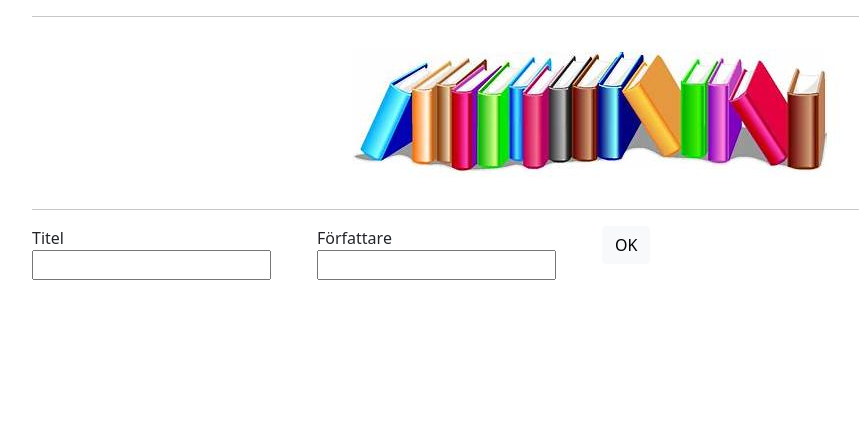
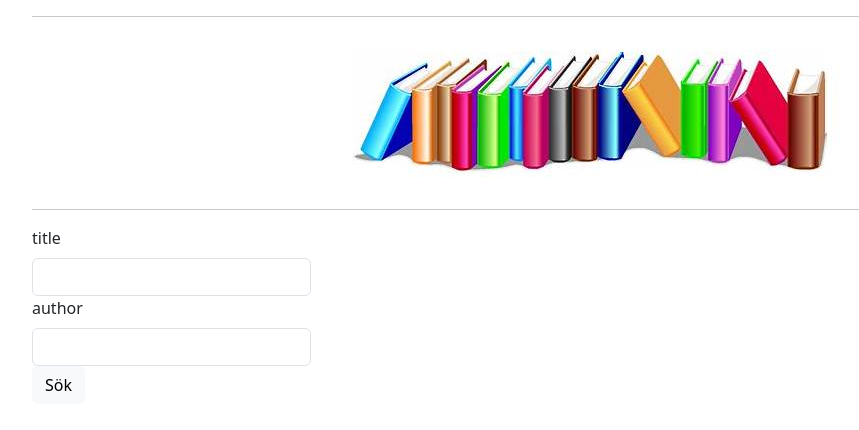
Before and after one commit to vahtras/bib, a Flask app: page / in a window 1280 px wide. Shown: the top 430 px of the page, without its empty margins (50-909 px from the left). Run offline with Flask 3, Linux system fonts and the light colour scheme; some libraries are stand-ins or nearby versions.

Commit message:
better wtf and bootstrap form

```diff
--- a/app/__init__.py
+++ b/app/__init__.py
@@ -20,8 +20,8 @@ app = flask.Flask(__name__)
 app.config.from_object(Config)
 
 class SearchForm(FlaskForm):
-    title = StringField('Titel', validators=[])
-    author = StringField('Författare', validators=[])
+    title = StringField('title', validators=[])
+    author = StringField('author', validators=[])
     submit = SubmitField()
 
 @app.route('/', methods=['GET', 'POST'])
--- a/app/templates/base.html
+++ b/app/templates/base.html
@@ -4,7 +4,7 @@
   <head>
     <title>{{ title }}</title>
     <meta name="viewport" content="width=device-width, initial-scale=1.0">
-    <link href="https://cdn.jsdelivr.net/npm/bootstrap@5.0.1/dist/css/bootstrap.min.css" rel="stylesheet" integrity="sha384-+0n0xVW2eSR5OomGNYDnhzAbDsOXxcvSN1TPprVMTNDbiYZCxYbOOl7+AMvyTG2x" crossorigin="anonymous">
+    <link href="https://cdn.jsdelivr.net/npm/bootstrap@5.3.2/dist/css/bootstrap.min.css" rel="stylesheet" integrity="sha384-T3c6CoIi6uLrA9TneNEoa7RxnatzjcDSCmG1MXxSR1GAsXEV/Dwwykc2MPK8M2HN" crossorigin="anonymous">
     <link rel="stylesheet" type="text/css" href="https://cdn.datatables.net/1.10.25/css/dataTables.bootstrap5.css">
   </head>
 
@@ -13,14 +13,15 @@
       <h2>{{ title }}</h2>
       {% block content %}
       <hr>
-    <div class="col-md-12">
+    <div class="row">
         <center>
-        <img class="img-responsive" src="/static/th-2240798387.jpeg" >
+        <img class="img-fluid" src="/static/th-2240798387.jpeg" >
         </center>
     </div>
       <hr>
       {% endblock %}
     </div>
+    <script src="https://cdn.jsdelivr.net/npm/bootstrap@5.3.2/dist/js/bootstrap.bundle.min.js" integrity="sha384-C6RzsynM9kWDrMNeT87bh95OGNyZPhcTNXj1NW7RuBCsyN/o0jlpcV8Qyq46cDfL" crossorigin="anonymous"></script>
     <script type="text/javascript" charset="utf8" src="https://code.jquery.com/jquery-3.6.0.min.js"></script>
     <script type="text/javascript" charset="utf8" src="https://cdn.datatables.net/1.10.25/js/jquery.dataTables.js"></script>
     <script type="text/javascript" charset="utf8" src="https://cdn.datatables.net/1.10.25/js/dataTables.bootstrap5.js"></script>
--- a/app/templates/index.html
+++ b/app/templates/index.html
@@ -5,21 +5,19 @@
 
 <form action="" method="POST">
     {{ form.hidden_tag() }}
-    <div class="row">
-        <div class="col-md-3">
-    {{ form.title.label }} {{ form.title }}
-        </div>
-        <div class="col-md-3">
-    {{ form.author.label }} {{ form.author }}
-        </div>
-        <div class="col-md-3">
-        <button type="submit" class="btn btn-light">OK</button>
-        </div>
+    <div class="mb3 col-md-3">
+        {{ form.title.label(class='form-label') }}
+        {{ form.title(class='form-control') }}
     </div>
+    <div class="mb3 col-md-3">
+        {{ form.author.label(class='form-label') }}
+        {{ form.author(class='form-control') }}
+    </div>
+    <button type="submit" class="btn btn-light">Sök</button>
 </form>
 
 {% if books %}
-<table class="table table-striped" id="data">
+<table class="table table-striped" id="nodata">
     <thead>
         <tr>
             <th>📷</th><th>Författare</th><th>Titel</th><th>Hylla</th>
```
